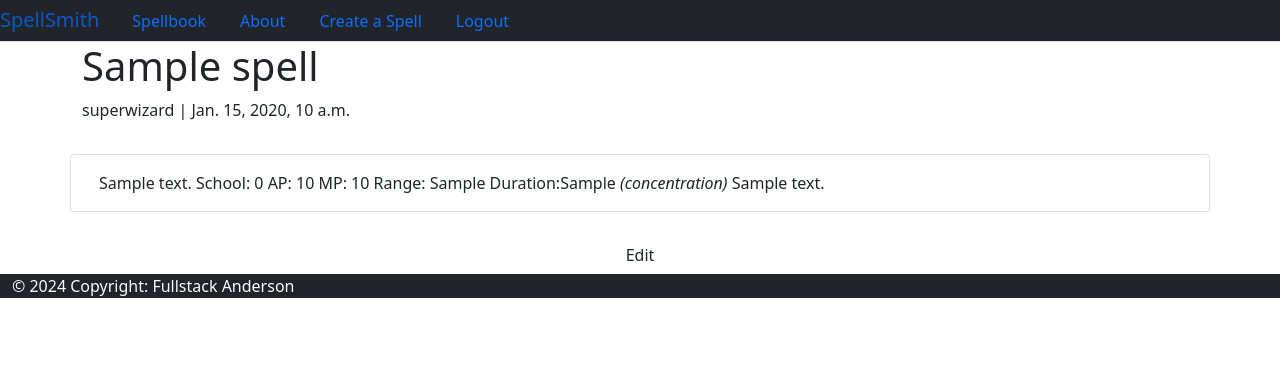
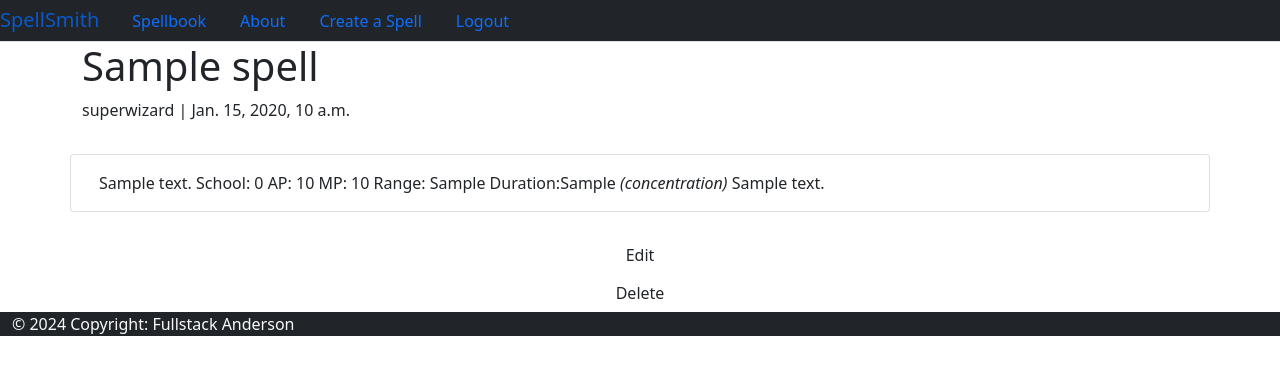
Before and after one commit to LaurieAnderson92/Spellsmith, a Django app: page /1/ in a window 1280 px wide. Shown: the top 375 px of the page. Run offline with Django 5.2, Linux system fonts and the light colour scheme; a user stored in the database is signed in; data comes from the database, SQL or seed files in the repository; tables that the repository leaves empty hold one stand-in row (values such as "Sample post").

Commit message:
Build: Added delete funtionality

```diff
--- a/spellbook/templates/spellbook/spell_detail.html
+++ b/spellbook/templates/spellbook/spell_detail.html
@@ -43,6 +43,9 @@
         <a href="{% url 'spell_edit' spell.id %}" class="btn btn-edit">
             Edit
         </a>
+        <a href="{% url 'spell_delete' spell.id %}" class="btn btn-delete">
+            Delete
+        </a>
         {% endif %}
     </div>
 </div>
--- a/spellbook/urls.py
+++ b/spellbook/urls.py
@@ -5,5 +5,6 @@ urlpatterns = [
     path('', views.SpellList.as_view(), name='home'),
     path('<int:id>/', views.spell_detail, name='spell_detail'),
     path('spell/create', views.spell_create, name='spell_create'),
-    path('spell/edit/<int:id>/', views.spell_edit, name='spell_edit')
+    path('spell/edit/<int:id>/', views.spell_edit, name='spell_edit'),
+    path('spell/delete/<int:id>/', views.spell_delete, name='spell_delete')
 ]
--- a/spellbook/views.py
+++ b/spellbook/views.py
@@ -1,4 +1,4 @@
-from django.shortcuts import render, get_object_or_404, HttpResponseRedirect
+from django.shortcuts import render, get_object_or_404, HttpResponseRedirect, redirect
 from django.views import generic
 from django.urls import reverse
 from .models import Spell
@@ -70,3 +70,14 @@ def spell_edit(request, id):
         "spellbook/spell_create.html",
         {"spell_form": spell_form}
     )
+
+def spell_delete(request, id):
+    """
+    view to delete spells
+    """
+    spell = get_object_or_404(Spell, pk=id)
+
+    if spell.creator == request.user:
+        spell.delete()
+
+    return redirect('home')
```
